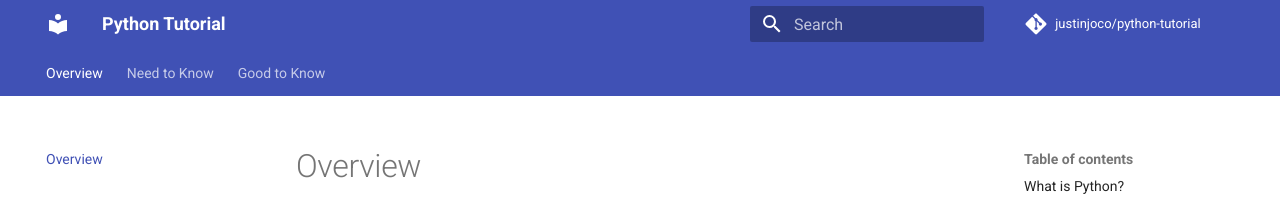
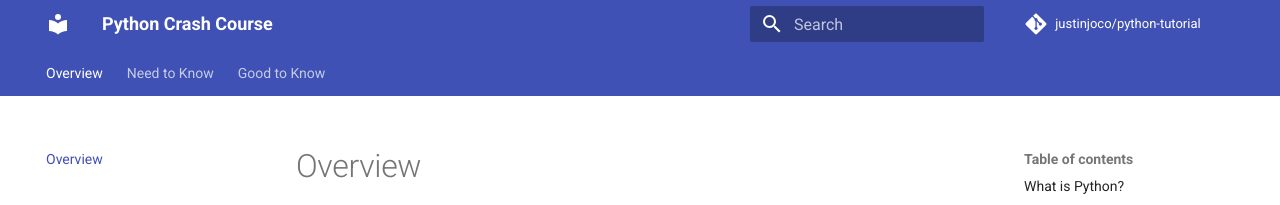
Before and after one commit to justinjoco/python-tutorial, an MkDocs documentation site: the page built from docs/index.md, in a window 1280 px wide. Shown: the top 205 px of the page. Built offline with MkDocs 1.6.1 and Material for MkDocs 9.7.7, drawn with Linux system fonts in a browser that asks for light colours; comment, search, counter and statistics services are not loaded.

Commit message:
renamed site title

```diff
--- a/mkdocs.yml
+++ b/mkdocs.yml
@@ -1,4 +1,4 @@
-site_name: Python Tutorial
+site_name: Python Crash Course
 site_author: "Justin-Anthony Joco"
 
 repo_name: justinjoco/python-tutorial
```
